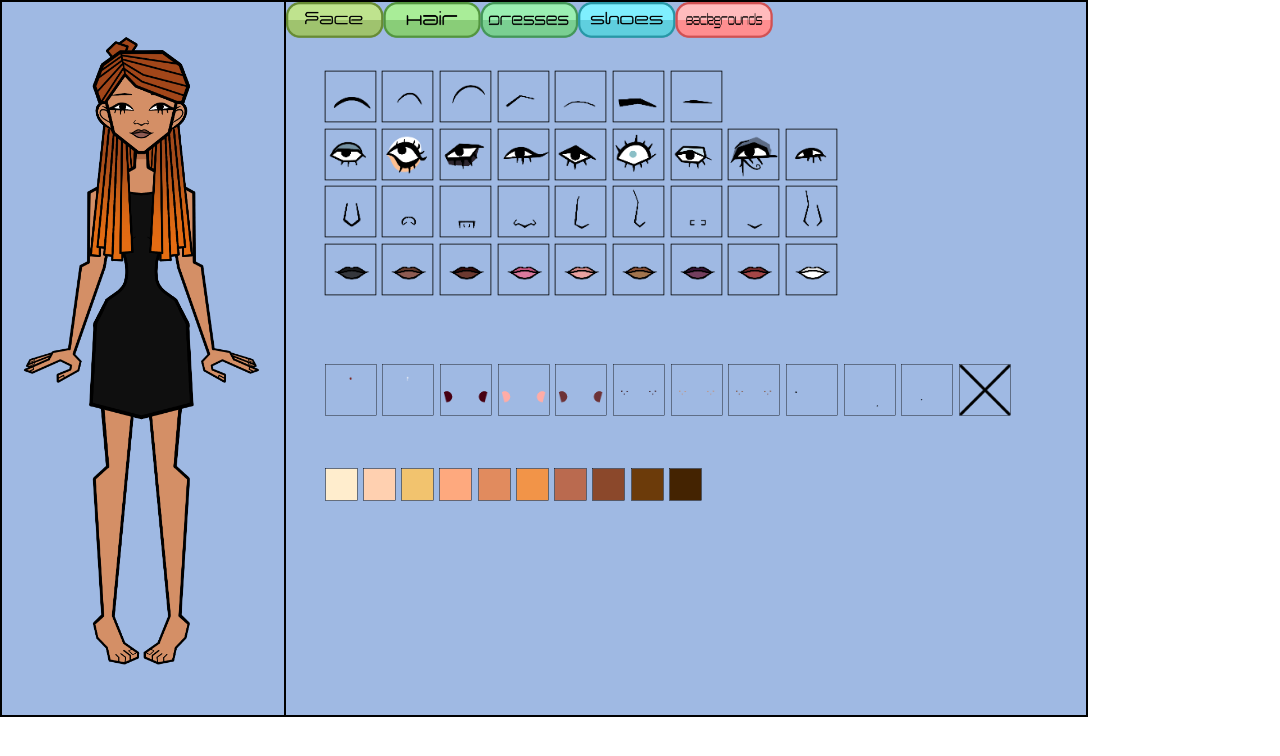
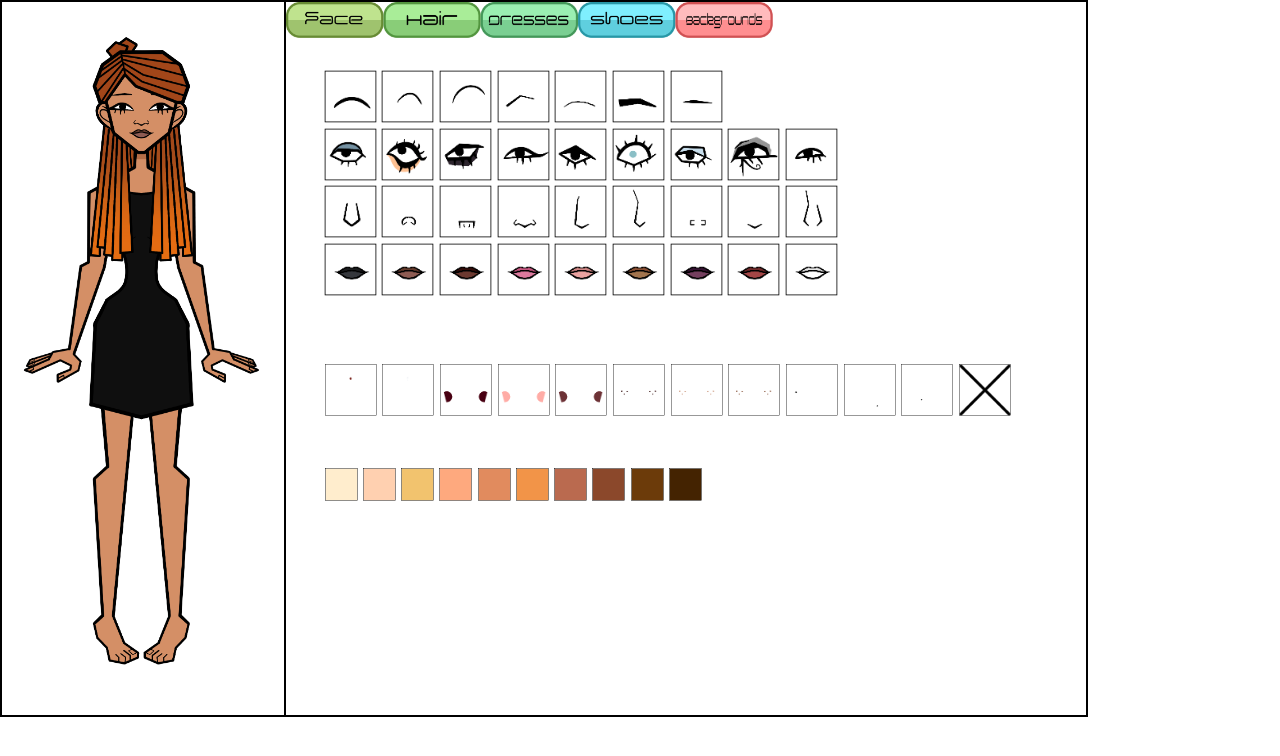
Before and after one commit to katrina-demkowicz/maxi-dress-up-game, a React (Create React App) app in the folder game/: page / in a window 1280 px wide. Shown: the top 756 px of the page. Built offline with nearby package versions, Linux system fonts and the light colour scheme.

Commit message:
made the background white

```diff
--- a/game/src/DollStyle.css
+++ b/game/src/DollStyle.css
@@ -2,7 +2,7 @@
     font-size: 20;
     display: flex;
     width: 1086px;
-    background-color: rgb(159, 185, 227);
+    background-color: white;
 }
 
 .Doll-Container {
```
